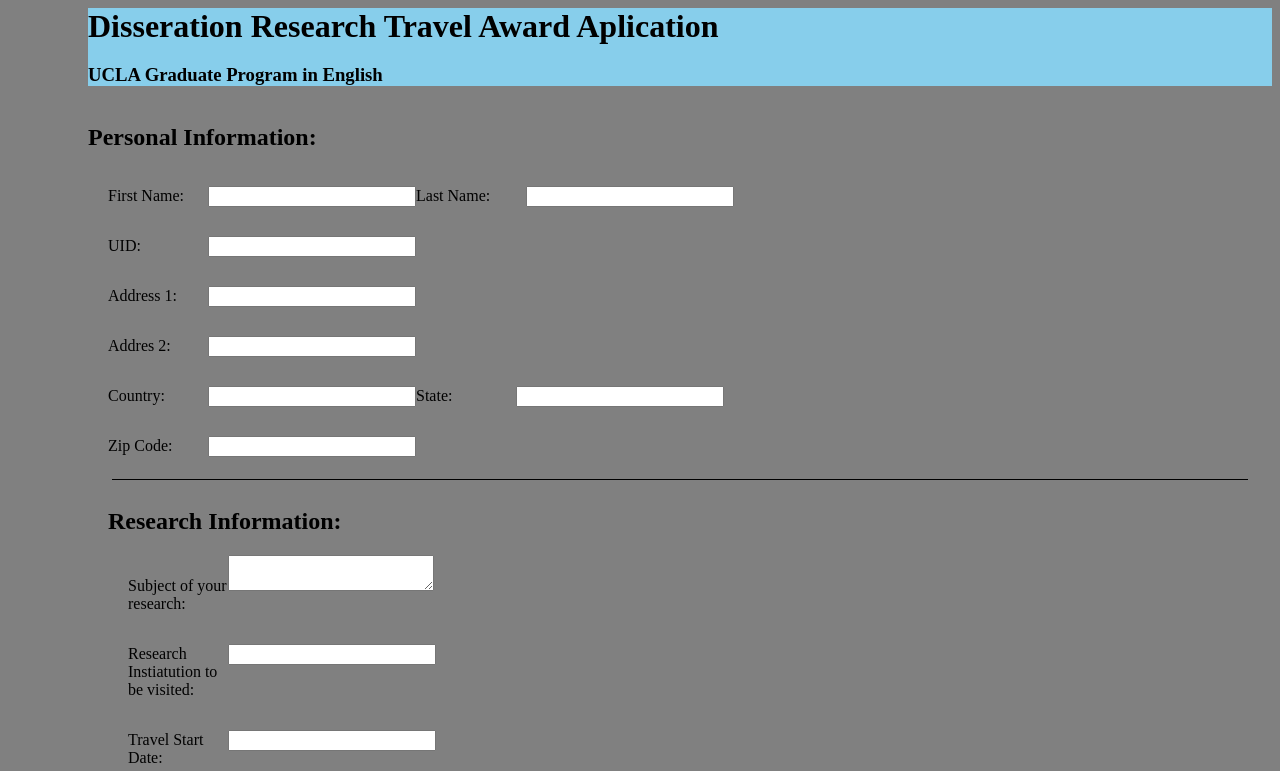
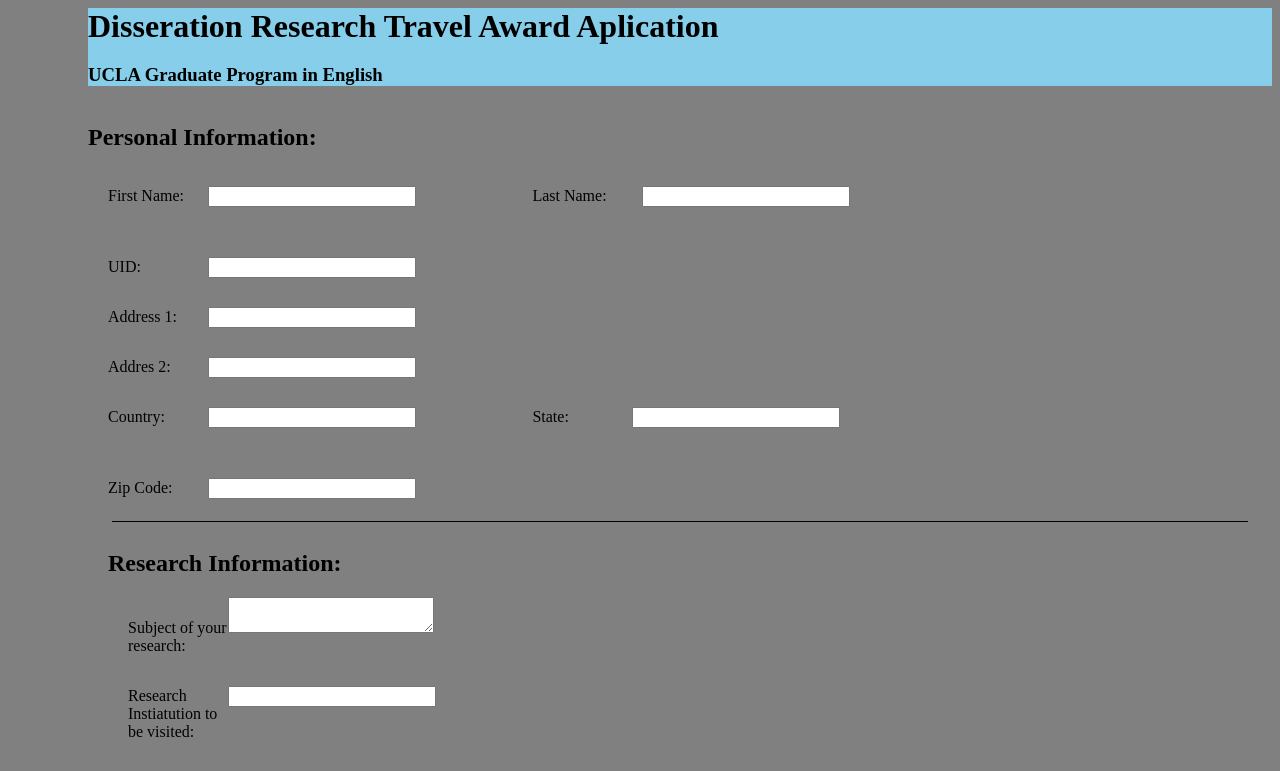
Before and after one commit to goswamiakash/assignement, a React (Create React App) app: page / in a window 1280 px wide. Shown: the top 771 px of the page. Built offline with nearby package versions, Linux system fonts and the light colour scheme.

Commit message:
margin fixed

```diff
--- a/src/Components/Form.js
+++ b/src/Components/Form.js
@@ -13,10 +13,9 @@
           <div>
           <p className='para'>First Name: </p>
           <input  className = 'form-input' type="text"name =  'fname' value = "" required/>
-          {/* </div> */}
-        {/* <div> */}
 
-          <p style = {{marginRight:'10px'}}className='para'>Last Name:</p>
+
+          <p style = {{marginRight:'10px', marginLeft:'10%'}}className='para'>Last Name:</p>
           <input  className = 'form-input' type="text"name =  '' value = ""/>
           </div>
           <div>
@@ -36,7 +35,7 @@
           <input  className = 'form-input' type="text"name =  '' value = ""/>
           {/* </div>
           <div> */}
-          <p className='para'>State:</p>
+          <p className='para' style={{marginLeft: '10%'}}>State:</p>
           <input  className = 'form-input' type="text"name =  '' value = ""/>
           </div>
           <div>
```
